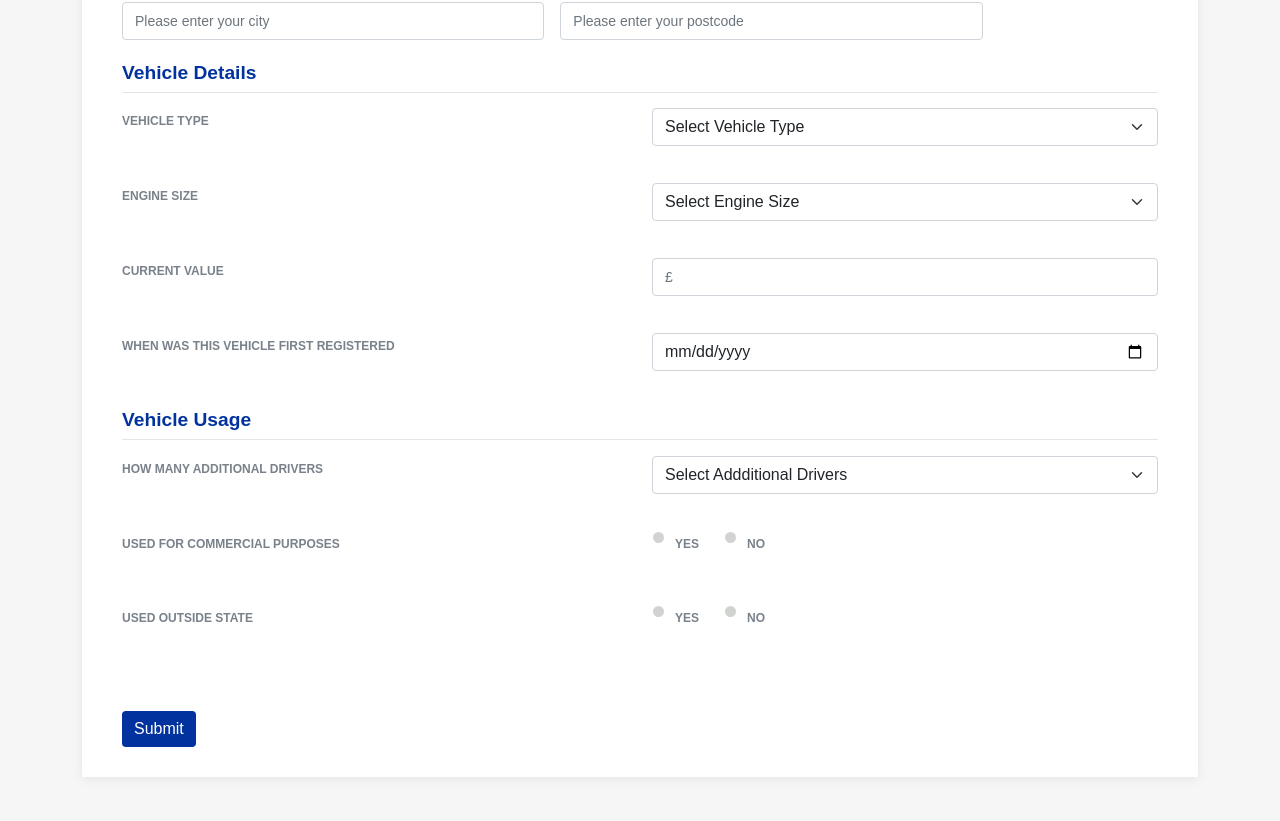
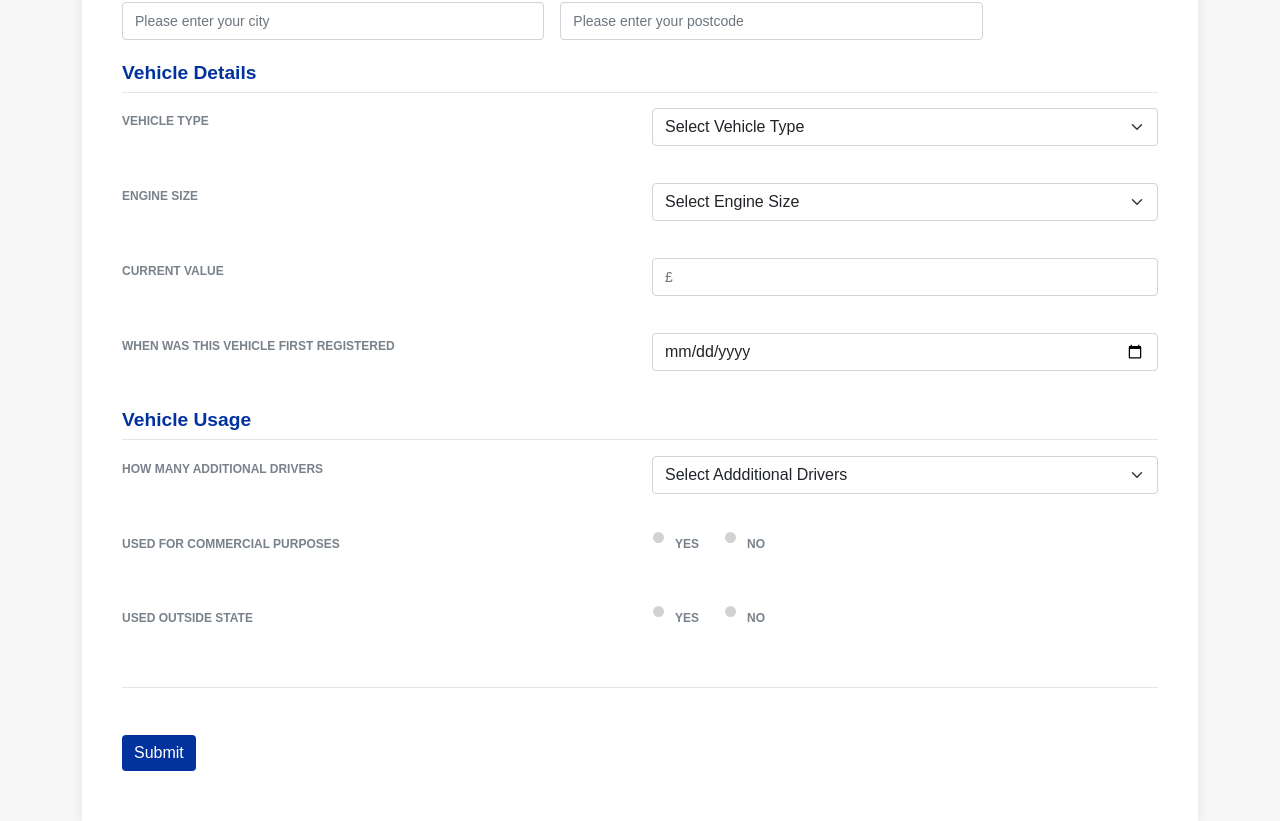
Before and after one commit to AdamS96/capstoneProjectRepo, a React (Create React App) app in the folder frontend/: page / in a window 1280 px wide. Shown: the part 785-1606 px from the top of the page. Built offline with nearby package versions, Linux system fonts and the light colour scheme.

Commit message:
refactored page layout

```diff
--- a/frontend/src/components/Administrator/Administrator.js
+++ b/frontend/src/components/Administrator/Administrator.js
@@ -75,6 +75,7 @@ function Administrator() {
             axios.delete(endpointURL)
                 .then(() => {
                     window.alert(`Driver ${ID} Successfully Deleted`)
+                    setTimeout(() => window.location.reload(), 1000);
                 })
                 .catch((err) => {
                     console.log(err)
--- a/frontend/src/components/InputDetails/InputDetails.css
+++ b/frontend/src/components/InputDetails/InputDetails.css
@@ -148,7 +148,8 @@
 
 
   	.insurance-form .input-details {
-    	padding: 40px 40px 30px;
+    	padding: 40px 40px 50px;
+
     }
 
   	.insurance-form .input-details button {
--- a/frontend/src/components/InputDetails/InputDetails.js
+++ b/frontend/src/components/InputDetails/InputDetails.js
@@ -376,6 +376,7 @@ function InputDetails() {
                                     </Form.Group>
                                 </Col>
                             </Row>
+                            <h3 className="section-heading"></h3>
                             <Col sm={12}>
                                 <Button type="submit">Submit</Button>
                             </Col>
```
